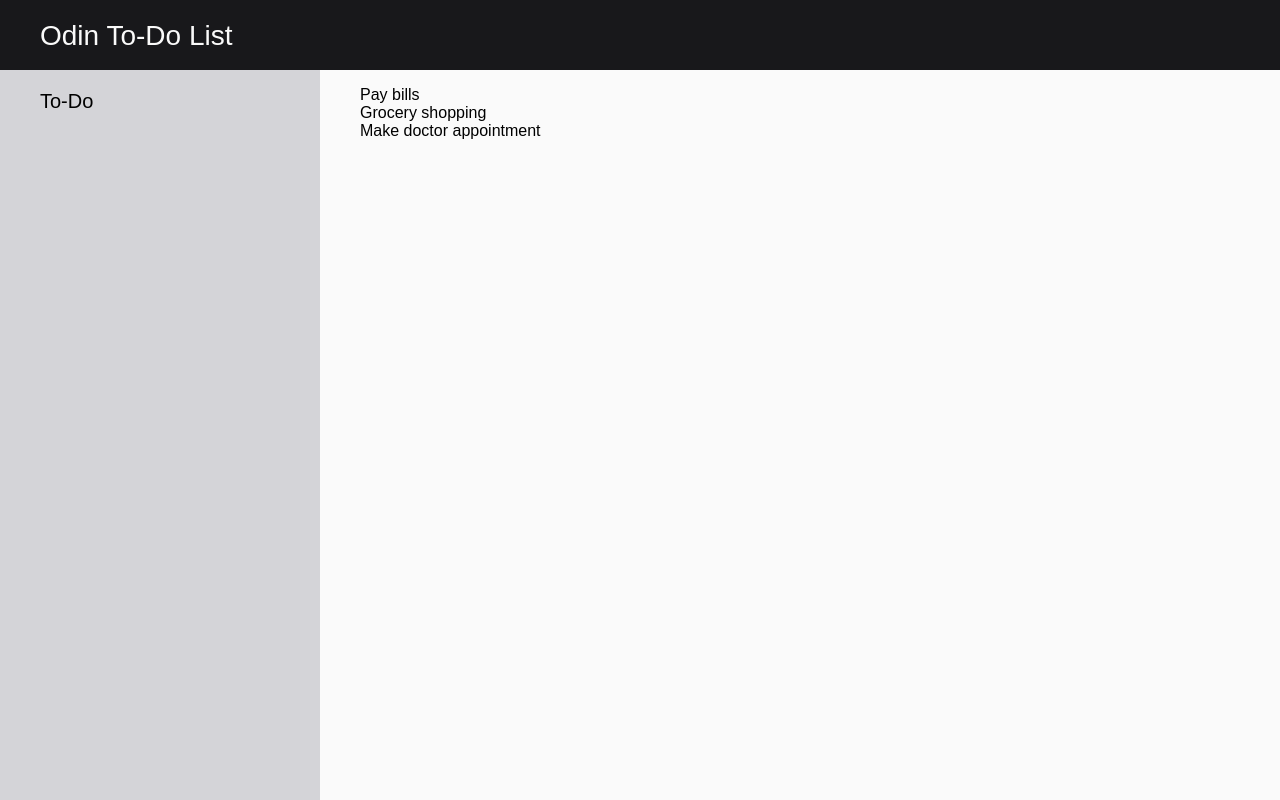
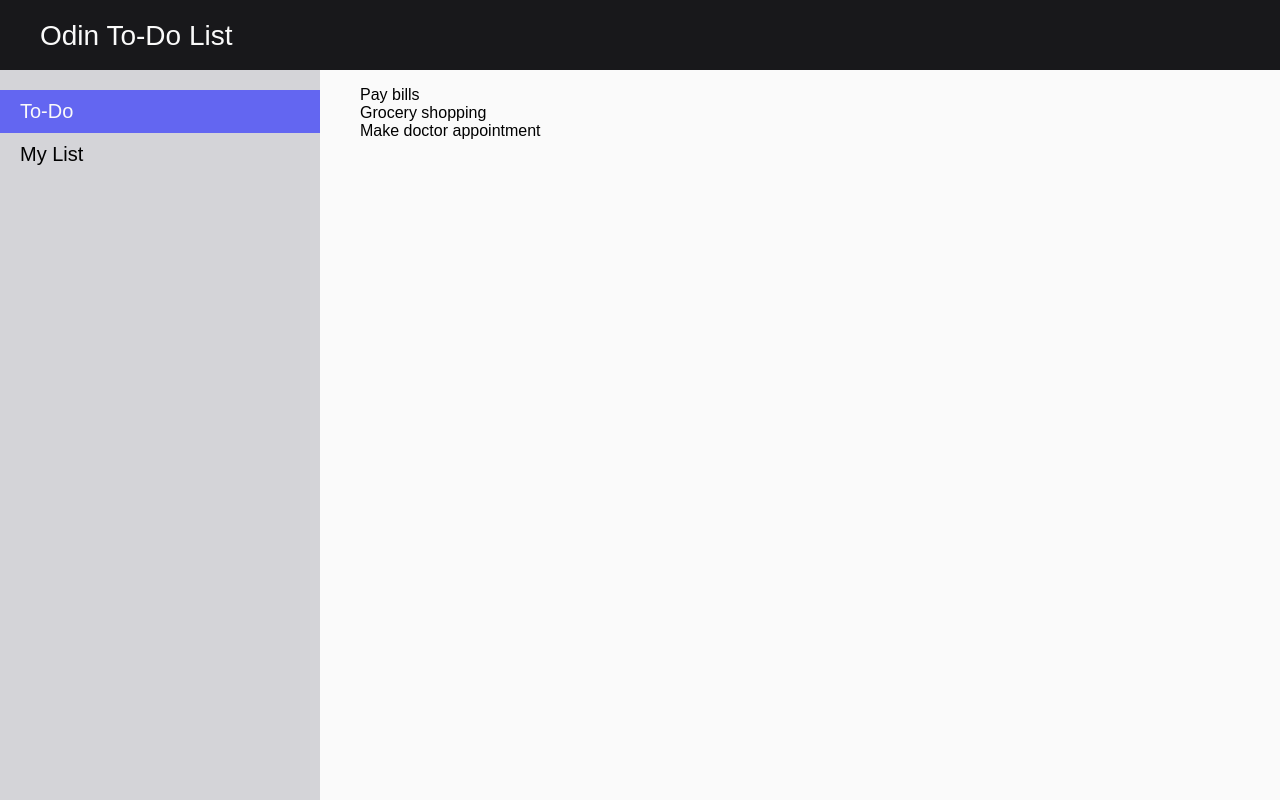
Before and after one commit to anthony-roncal/todo-list, a website built with webpack: page dist/index.html in a window 1280 px wide. Built offline with nearby package versions, Linux system fonts and the light colour scheme.

Commit message:
add styling for currently selected project

```diff
--- a/src/index.js
+++ b/src/index.js
@@ -6,8 +6,10 @@ import viewController from './viewController';
 // init projects array and default project
 let projects = [];
 const defaultProject = Project(0, "To-Do");
+const newProject = Project(1, "My List");
 let currentProject = 0;
 projects.push(defaultProject);
+projects.push(newProject);
 
 // init dummy data
 const testTodo1 = Todo('Pay bills', 'Pay credit card bills', '2/28/2023', 'high', 'check for any incorrect charges');
@@ -18,9 +20,9 @@ defaultProject.addToDo(testTodo2);
 defaultProject.addToDo(testTodo3);
 
 // init viewController
-const view = viewController(projects);
+const view = viewController(projects, currentProject);
 
-// add event listener for todo delete buttons
+// add event listener and function for todo delete buttons
 const deleteBtns = document.querySelectorAll('.delete-todo');
 deleteBtns.forEach(btn => {
     btn.addEventListener('click', deleteTodo);
--- a/src/style.css
+++ b/src/style.css
@@ -21,6 +21,25 @@ header {
     background-color: #d4d4d8;
     height: 100%;
     font-size: 20px;
+}
+
+.projects-ul {
+    padding: 0;
+}
+
+.project-item {
+    padding: 10px 20px;
+}
+
+.project-item:hover {
+    color: #71717a;
+    cursor: pointer;
+}
+
+.current-project,
+.current-project:hover {
+    background-color: #6366f1;
+    color: #fafafa;
 }
 
 .content {
--- a/src/viewController.js
+++ b/src/viewController.js
@@ -1,4 +1,4 @@
-export default function viewController(projectsArray) {
+export default function viewController(projectsArray, currentProject) {
     (function init() {
         const header = document.createElement('header');
         const sidebar = document.createElement('div');
@@ -12,10 +12,15 @@ export default function viewController(projectsArray) {
         sidebar.classList.add('sidebar');
         projectsArray.forEach(project => {
             const projectListItem = document.createElement('li');
+            projectListItem.classList.add('project-item');
             projectListItem.textContent = project.title;
+            if(project.id === currentProject) {
+                projectListItem.classList.add('current-project');
+            }
             projectsList.appendChild(projectListItem);
         });
         projectsList.classList.add('projects-ul');
+        console.log(projectsArray[currentProject]);
         sidebar.appendChild(projectsList);
 
         // init content with todos
```
